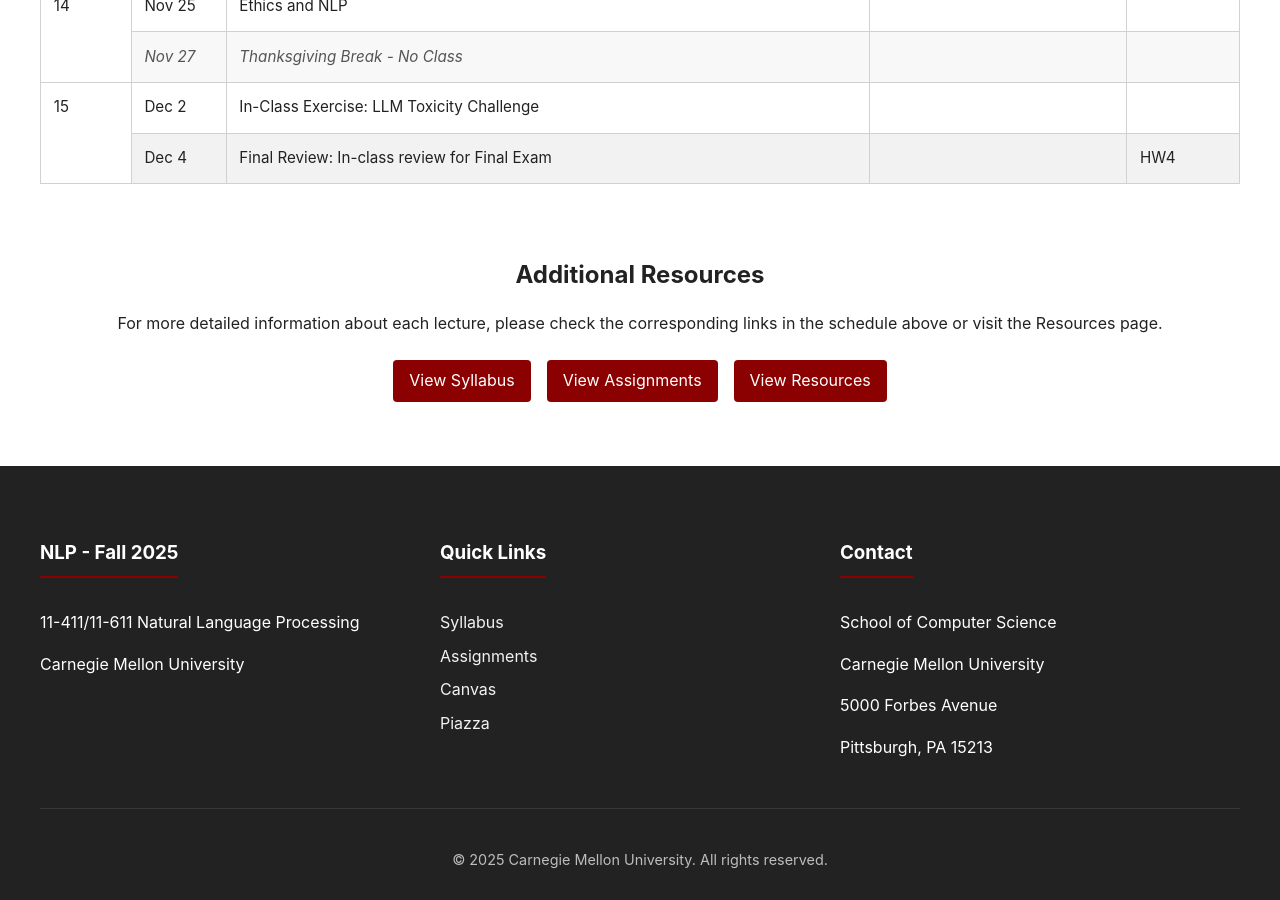
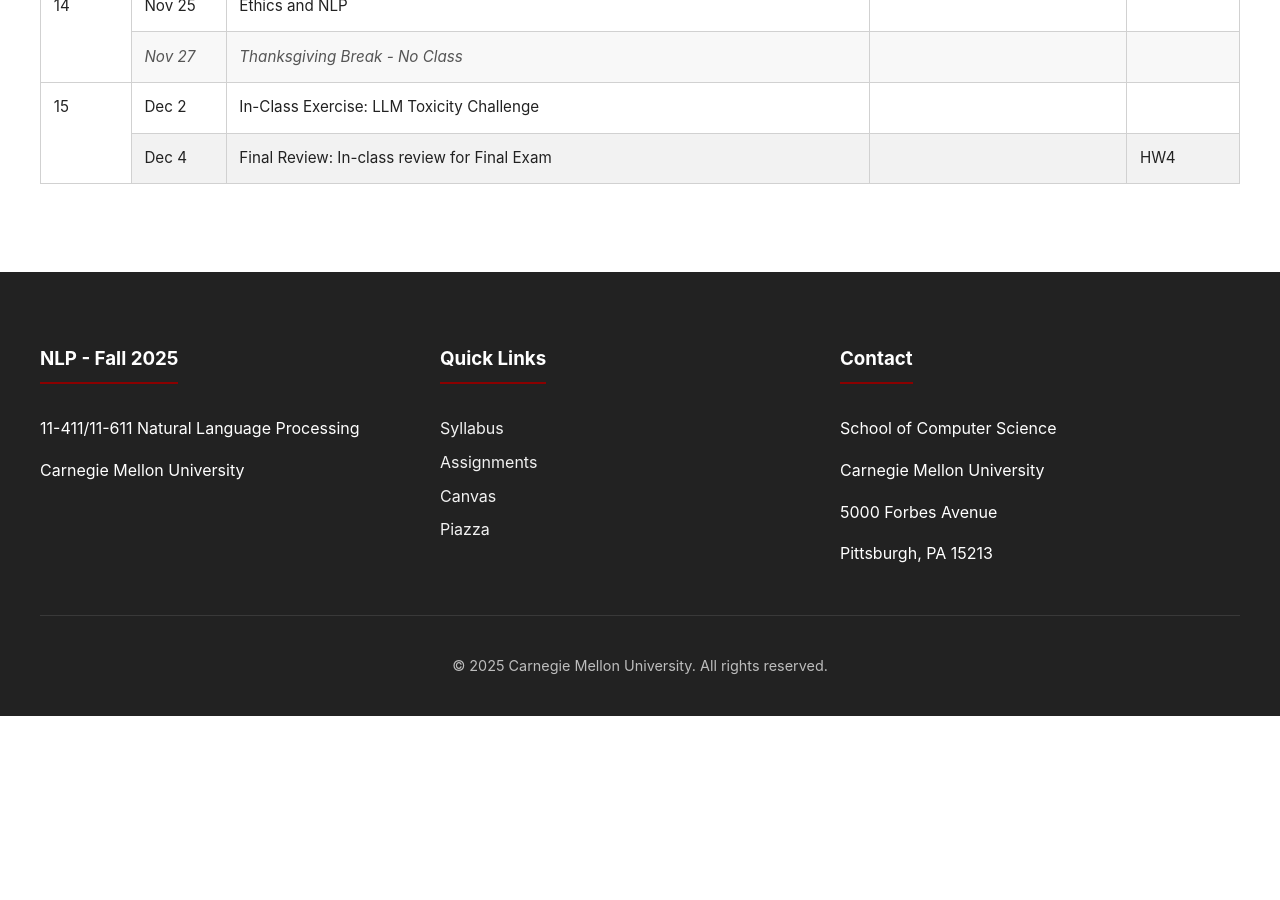
Before and after one commit to reecursion/11411-NLP-Fall2025, a Jekyll site: the page built from schedule.md, in a window 1280 px wide and 900 px high, scrolled down 1739 px. Built offline with Jekyll 4.4.1, drawn with Linux system fonts in a browser that asks for light colours; after the commit the page ends 2455 px from its top, so only the background shows below that.

Commit message:
Removing redundant links

```diff
--- a/schedule.md
+++ b/schedule.md
@@ -235,15 +235,4 @@ title: Schedule
       </tbody>
     </table>
   </div>
-
-  <div class="schedule-resources">
-    <h2>Additional Resources</h2>
-    <p>For more detailed information about each lecture, please check the corresponding links in the schedule above or visit the Resources page.</p>
-
-    <div class="schedule-links">
-      <a href="{{ '/syllabus' | relative_url }}" class="btn">View Syllabus</a>
-      <a href="{{ '/assignments' | relative_url }}" class="btn">View Assignments</a>
-      <a href="{{ '/resources' | relative_url }}" class="btn">View Resources</a>
-    </div>
-  </div>
 </div>
```
